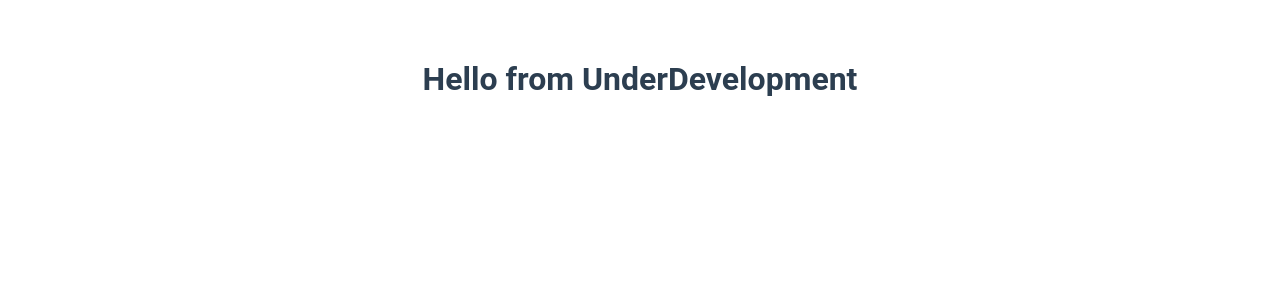
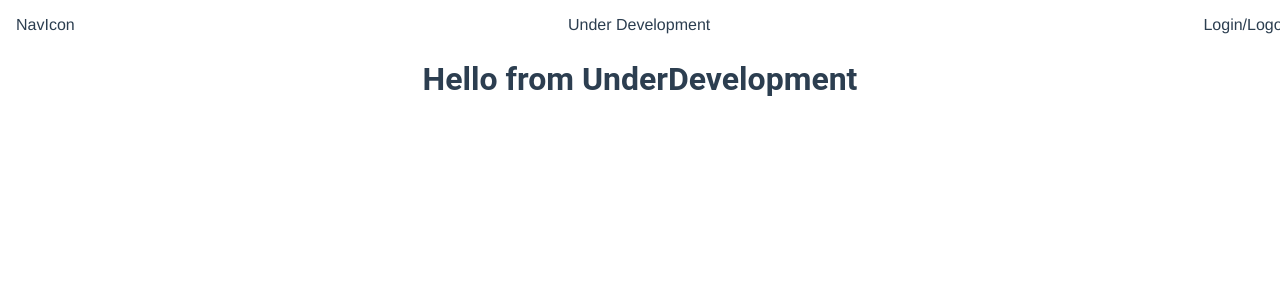
Before and after one commit to jwhittle933/UnderDevelopmentUI, a Vue app: page / in a window 1280 px wide. Shown: the top 300 px of the page. Built offline with nearby package versions, Linux system fonts and the light colour scheme.

Commit message:
start header

```diff
--- a/src/App.vue
+++ b/src/App.vue
@@ -1,15 +1,22 @@
 <template>
   <div id="app">
-    <h1>{{ msg }}</h1>
+    <Header></Header>
+    <div>
+      <h1>{{ msg }}</h1>
+    </div>
     <router-view></router-view>
   </div>
 </template>
 
 <script>
 // import { mapState } from 'vuex'
+import { Header } from './components/Layout'
 
 export default {
   name: 'app',
+  components: {
+    Header,
+  },
   data() {
     return {
       msg: 'Hello from UnderDevelopment',
--- a/src/components/Layout/Header.vue
+++ b/src/components/Layout/Header.vue
@@ -0,0 +1,34 @@
+<template>
+  <div class="header">
+    <div class="nav">NavIcon</div>
+    <div class="logo">{{ headerText }}</div>
+    <div class="user">Login/Logout</div>
+  </div>
+</template>
+
+<script>
+export const Header = {
+  name: 'Header',
+  data() {
+    return {
+      headerText: 'Under Development',
+    }
+  },
+}
+
+export default Header
+</script>
+
+<style scoped>
+.header {
+  position: fixed;
+  top: 0;
+  left: 0;
+  display: flex;
+  justify-content: space-between;
+  align-items: center;
+  width: 100%;
+  maxheight: 2em;
+  padding: 1em;
+}
+</style>
--- /dev/null
+++ b/src/components/Layout/index.js
@@ -0,0 +1 @@
+export * from './Header'
```
